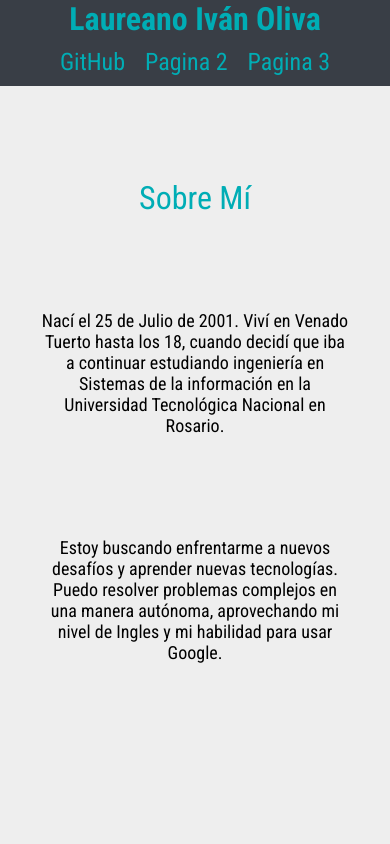
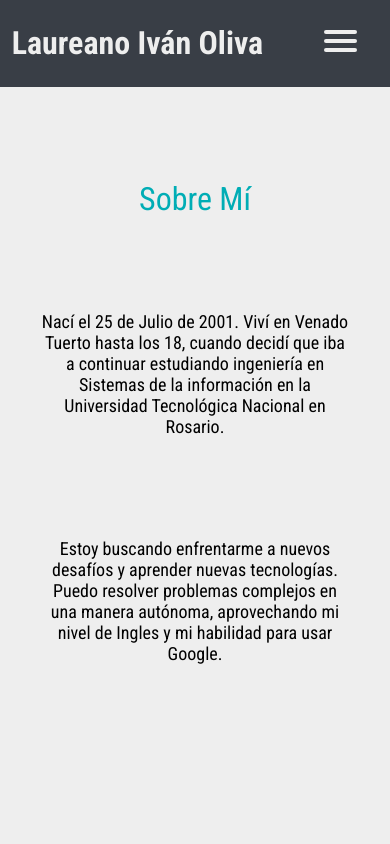
Before and after one commit to laucha54321/mi-pagina, a Vue app: page / in a window 390 px wide. Shown: the top 844 px of the page. Built offline with nearby package versions, Linux system fonts and the light colour scheme.

Commit message:
working on button animation

```diff
--- a/src/components/TheHeader.vue
+++ b/src/components/TheHeader.vue
@@ -2,9 +2,16 @@
     <header :class="classLoop">
       <h1 :class="classLoop">{{ aux }}</h1>
       <nav class="links-header">
-        <a href="https://github.com/laucha54321" target="_blank">GitHub</a>
-        <a href="" target="_blank">Pagina 2</a>
-        <a href="" target="_blank">Pagina 3</a>
+        <div class="menu">
+          <a href="https://github.com/laucha54321" target="_blank">GitHub</a>
+          <a href="" target="_blank">Pagina 2</a>
+          <a href="" target="_blank">Pagina 3</a>
+        </div>
+        <button class="hamburger">
+          <span></span>
+          <span></span>
+          <span></span>
+        </button>
       </nav>
     </header>
 </template>
@@ -50,8 +57,9 @@ header{
   justify-content: space-between;
   align-items: center;
   background-color: #393E46;
-  color: #00ADB5;
+  color: #EEEEEE;
   min-height: 70px;
+  z-index: 99;
 }
 h1{
   margin-left:25px;
@@ -81,16 +89,65 @@ a:hover{
   background-color: #222831;
 }
 
+.hamburger{
+  display: block;
+  position: relative;
+  z-index: 1;
+
+  user-select: none;
+
+  appearance: none;
+  border: none;
+  outline: none;
+  background: none;
+  cursor:pointer;
+}
+.hamburger span{
+  display:block;
+  width: 33px;
+  height: 4px;
+  margin-bottom: 5px;
+  position:relative;
+
+  background-color: #EEEEEE;
+  border-radius: 6px;
+  z-index: 1;
+  transform-origin: 0 0;
+
+  transition: 0.4s;
+
+}
+.hamburger:hover span:nth-child(2){
+  transform: translate(10px);
+  background-color: #00ADB5;
+}
+.hamburger:active span:nth-child(1){
+  transform: translate(0, -2px) rotate(45deg);
+}
+.hamburger:active span:nth-child(3){
+  transform: translate(-3px, 3px) rotate(-45deg);
+}
+.hamburger:active span:nth-child(2){
+  opacity: 0;
+}
+
+.hamburger:active:hover span{
+  background-color: #00ADB5;
+}
+
 @media (max-width:700px){
+
   header{
-    flex-direction: column;
-  }
-  nav{
-    padding: 10px 0px;
-    margin-right: 0;
+    padding-left: 3vw;
+    padding-right: 2vw;
+    padding-top: 1vh;
+    padding-bottom:1vh;
   }
   h1{
     margin-left: 0;
   }
+  .menu{
+    display: none;
+  }
 
 }</style>
```
